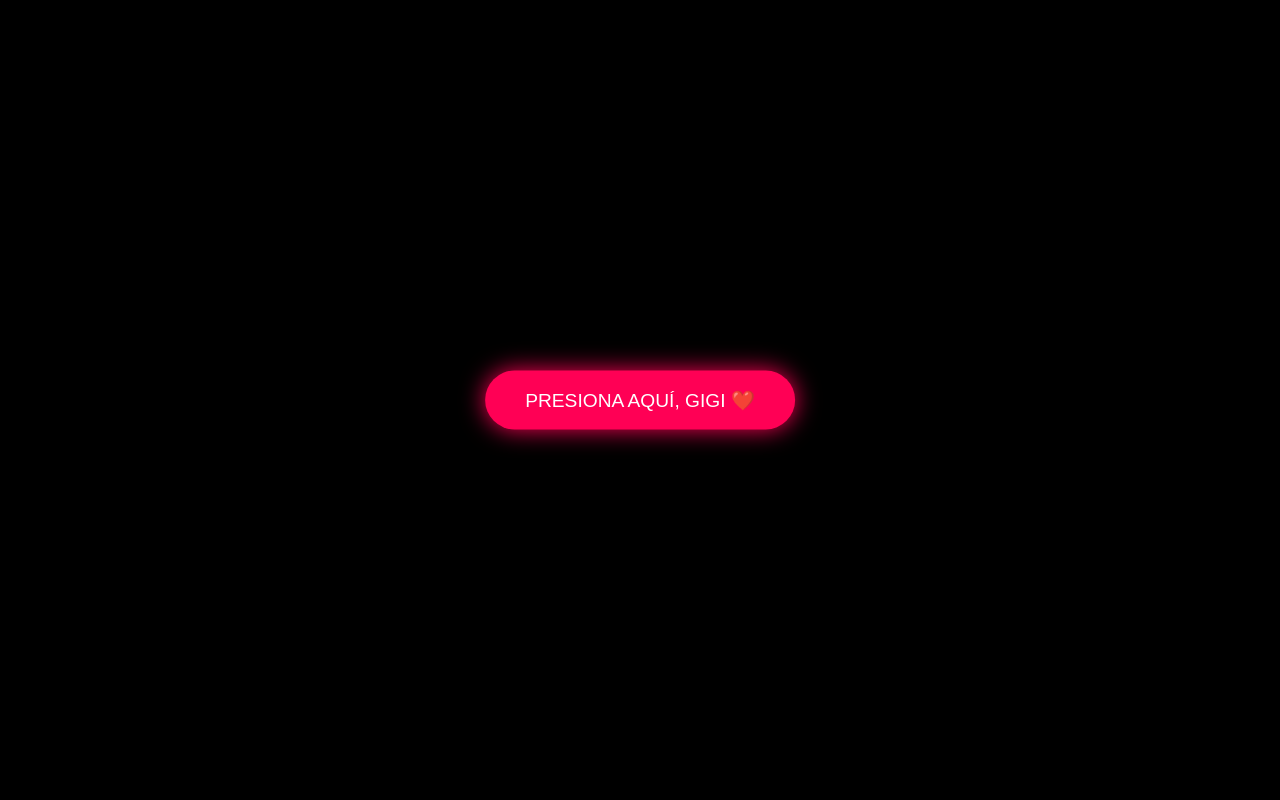
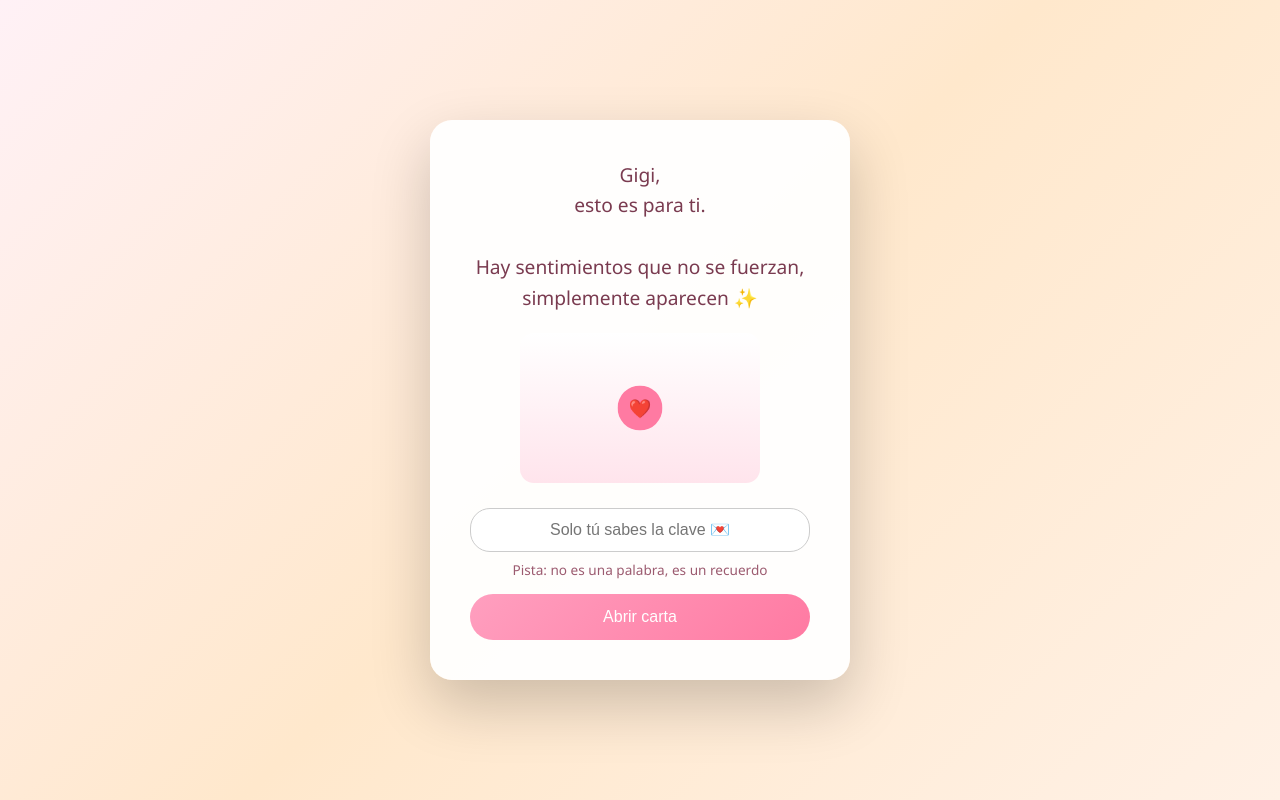
Before and after one commit to EDWIN913445/regalo-gigi, a plain HTML site: page index.html in a window 1280 px wide. Drawn offline with Linux system fonts and the light colour scheme.

Commit message:
Ajuste carta Gigi + corazón interactivo

```diff
--- a/index.html
+++ b/index.html
@@ -6,108 +6,239 @@
 <title>Para mi Gigi ❤️</title>
 
 <style>
-body {
-    margin: 0;
-    background: black;
-    overflow: hidden;
-    font-family: Arial, sans-serif;
+*{box-sizing:border-box}
+
+body{
+    margin:0;
+    min-height:100vh;
+    overflow:hidden;
+    font-family:'Segoe UI',Arial,sans-serif;
+    background:radial-gradient(circle at center,#200010,#000 70%);
+    color:white;
 }
-canvas {
-    position: absolute;
-    width: 100%;
-    height: 100%;
+
+.bg-glow{
+    position:fixed;
+    inset:0;
+    background:radial-gradient(circle at center,rgba(255,40,120,.15),transparent 65%);
+    z-index:0;
 }
-#btn {
-    position: absolute;
-    top: 50%;
-    left: 50%;
-    transform: translate(-50%, -50%);
-    z-index: 10;
-    padding: 18px 40px;
-    font-size: 1.2rem;
-    border-radius: 50px;
-    border: none;
-    background: #ff0055;
-    color: white;
-    cursor: pointer;
-    box-shadow: 0 0 25px #ff0055;
+
+canvas{
+    position:absolute;
+    inset:0;
+    width:100%;
+    height:100%;
+    z-index:1;
 }
-#text {
-    position: absolute;
-    bottom: 12%;
-    width: 100%;
-    text-align: center;
-    color: white;
-    display: none;
+
+/* INTRO */
+#intro{
+    position:fixed;
+    inset:0;
+    display:flex;
+    justify-content:center;
+    align-items:center;
+    padding:20px;
+    z-index:50;
+    background:linear-gradient(135deg,#fff1f6,#ffe8cc,#fff1e6);
 }
-h1 {
-    color: #ff0055;
-    text-shadow: 0 0 15px #ff0055;
+
+.intro-card{
+    background:rgba(255,255,255,.95);
+    border-radius:22px;
+    padding:clamp(25px,5vw,40px);
+    text-align:center;
+    width:100%;
+    max-width:420px;
+    box-shadow:0 25px 60px rgba(0,0,0,.2);
 }
-#player {
-    display: none;
+
+#typeText{
+    font-size:clamp(1rem,4vw,1.2rem);
+    color:#7a3b50;
+    line-height:1.6;
+    min-height:110px;
+    margin-bottom:20px;
+}
+
+.envelope{
+    width:clamp(180px,60vw,240px);
+    height:clamp(120px,40vw,150px);
+    margin:0 auto 25px;
+    background:linear-gradient(#fff,#ffe4ec);
+    border-radius:14px;
+    position:relative;
+}
+
+.seal{
+    position:absolute;
+    top:50%;
+    left:50%;
+    transform:translate(-50%,-50%);
+    width:44px;
+    height:44px;
+    background:#ff7aa2;
+    border-radius:50%;
+    display:flex;
+    align-items:center;
+    justify-content:center;
+    font-size:18px;
+    color:white;
+    animation:pulse 1.8s infinite;
+}
+
+#secret{
+    padding:12px;
+    border-radius:20px;
+    border:1px solid #ccc;
+    width:100%;
+    margin-bottom:8px;
+    text-align:center;
+    font-size:1rem;
+}
+
+.hint{
+    font-size:.85rem;
+    color:#9c5b70;
+    margin-bottom:15px;
+}
+
+#btn{
+    padding:14px;
+    border:none;
+    border-radius:30px;
+    background:linear-gradient(135deg,#ff9fbf,#ff7aa2);
+    color:white;
+    font-size:1rem;
+    cursor:pointer;
+    width:100%;
+}
+
+#error{
+    color:#ff4d6d;
+    display:none;
+    margin-top:10px;
+    font-size:.95rem;
+}
+
+@keyframes pulse{
+    50%{transform:translate(-50%,-50%) scale(1.15)}
+}
+
+/* FINAL */
+.interface{
+    position:absolute;
+    bottom:8%;
+    width:100%;
+    text-align:center;
+    z-index:10;
+    opacity:0;
+    transition:opacity 2s;
+}
+
+h1{
+    font-size:clamp(2rem,6vw,3rem);
+    color:#ff2b7a;
+    text-shadow:0 0 20px #ff0055;
+}
+
+.dedication{
+    font-size:clamp(1rem,4vw,1.3rem);
+    margin-top:12px;
 }
 </style>
 </head>
 
 <body>
 
-<canvas id="c"></canvas>
+<div class="bg-glow"></div>
+<canvas id="scene"></canvas>
 
-<div id="player"></div>
+<!-- INTRO -->
+<div id="intro">
+  <div class="intro-card">
+    <div id="typeText"></div>
 
-<button id="btn">PRESIONA AQUÍ, GIGI ❤️</button>
+    <div class="envelope">
+        <div class="seal">❤️</div>
+    </div>
 
-<div id="text">
+    <input id="secret" type="password" placeholder="Solo tú sabes la clave 💌">
+    <div class="hint">Pista: no es una palabra, es un recuerdo</div>
+
+    <button id="btn" onclick="checkAccess()">Abrir carta</button>
+    <p id="error">Esa no es la clave 💔</p>
+  </div>
+</div>
+
+<div class="interface" id="finalText">
     <h1>¡Feliz Cumpleaños, Mi Gigi!</h1>
-    <div>Te quiero con todo mi corazón ❤️</div>
-    <div>Eres lo más importante para mí</div>
+    <div class="dedication">Te quiero con todo mi corazón ❤️</div>
 </div>
 
 <script>
-let tag = document.createElement("script");
-tag.src = "https://www.youtube.com/iframe_api";
-document.body.appendChild(tag);
+const UNIQUE_KEY="UNO";
+const text="Gigi,\nesto es para ti.\n\nHay sentimientos que no se fuerzan,\nsimplemente aparecen ✨";
+let i=0;
+const el=document.getElementById("typeText");
 
-let player;
-let ready = false;
+function typeWriter(){
+    if(i<text.length){
+        el.innerHTML+=text[i]==="\n"?"<br>":text[i];
+        i++;
+        setTimeout(typeWriter,40);
+    }
+}
+typeWriter();
 
-function onYouTubeIframeAPIReady() {
-    player = new YT.Player("player", {
-        videoId: "VYtJAuoZxcc",
-        playerVars: {
-            start: 60,
-            controls: 0
-        },
-        events: {
-            onReady: () => ready = true
-        }
-    });
+function checkAccess(){
+    if(document.getElementById("secret").value.trim()===UNIQUE_KEY){
+        document.getElementById("intro").remove();
+        document.getElementById("finalText").style.opacity=1;
+        initFlowerHeart();
+    }else{
+        document.getElementById("error").style.display="block";
+    }
 }
 
-document.getElementById("btn").onclick = () => {
-    document.getElementById("btn").style.display = "none";
-    document.getElementById("text").style.display = "block";
+function initFlowerHeart(){
+    const canvas=document.getElementById("scene");
+    const ctx=canvas.getContext("2d");
 
-    if (ready) {
-        player.seekTo(60);
-        player.playVideo();
+    function resize(){
+        canvas.width=innerWidth;
+        canvas.height=innerHeight;
     }
+    resize();
+    window.addEventListener("resize",resize);
 
-    startHearts();
-};
+    canvas.addEventListener("click",()=>{
+        window.open("https://www.youtube.com/watch?v=VYtJAuoZxcc","_blank");
+    });
 
-function startHearts() {
-    const canvas = document.getElementById("c");
-    const ctx = canvas.getContext("2d");
-    canvas.width = innerWidth;
-    canvas.height = innerHeight;
+    function draw(){
+        ctx.clearRect(0,0,canvas.width,canvas.height);
+        const cx=canvas.width/2;
+        const cy=canvas.height/2-60;
 
-    function draw() {
-        ctx.clearRect(0,0,canvas.width,canvas.height);
-        ctx.font = "30px Arial";
-        ctx.fillStyle = "#ff0055";
-        ctx.fillText("❤️", Math.random()*canvas.width, Math.random()*canvas.height);
+        ctx.strokeStyle="#1f8f4a";
+        ctx.lineWidth=10;
+        ctx.beginPath();
+        ctx.moveTo(cx,cy+140);
+        ctx.lineTo(cx,canvas.height);
+        ctx.stroke();
+
+        ctx.fillStyle="#ff0055";
+        ctx.beginPath();
+        for(let t=0;t<Math.PI*2;t+=0.01){
+            const x=cx+180*Math.sin(t)**3;
+            const y=cy-(140*Math.cos(t)-55*Math.cos(2*t)-20*Math.cos(3*t));
+            ctx.lineTo(x,y);
+        }
+        ctx.closePath();
+        ctx.fill();
+
         requestAnimationFrame(draw);
     }
     draw();
```
